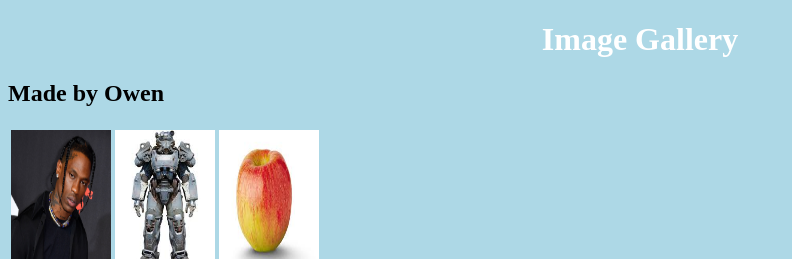
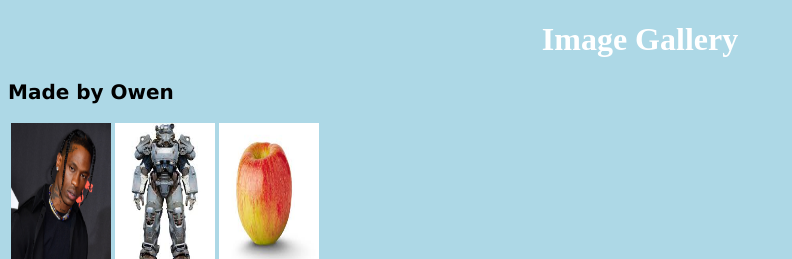
Before and after one commit to owen1234-lang/sec4, a plain HTML site: page index.html in a window 1280 px wide. Shown: the top 259 px of the page, without its empty margins (0-792 px from the left). Drawn offline with Linux system fonts and the light colour scheme.

Commit message:
Update style.css

```diff
--- a/style.css
+++ b/style.css
@@ -4,12 +4,12 @@ body {
 
 h1 {
   color:white;
-  text-align: center;h1
+  text-align: center;
 }
 
-<h2> {
+h2 {
   font-family: verdana;
-  font-size: 20px;</h2>
+  font-size: 20px;
 }
 
 img{
```
